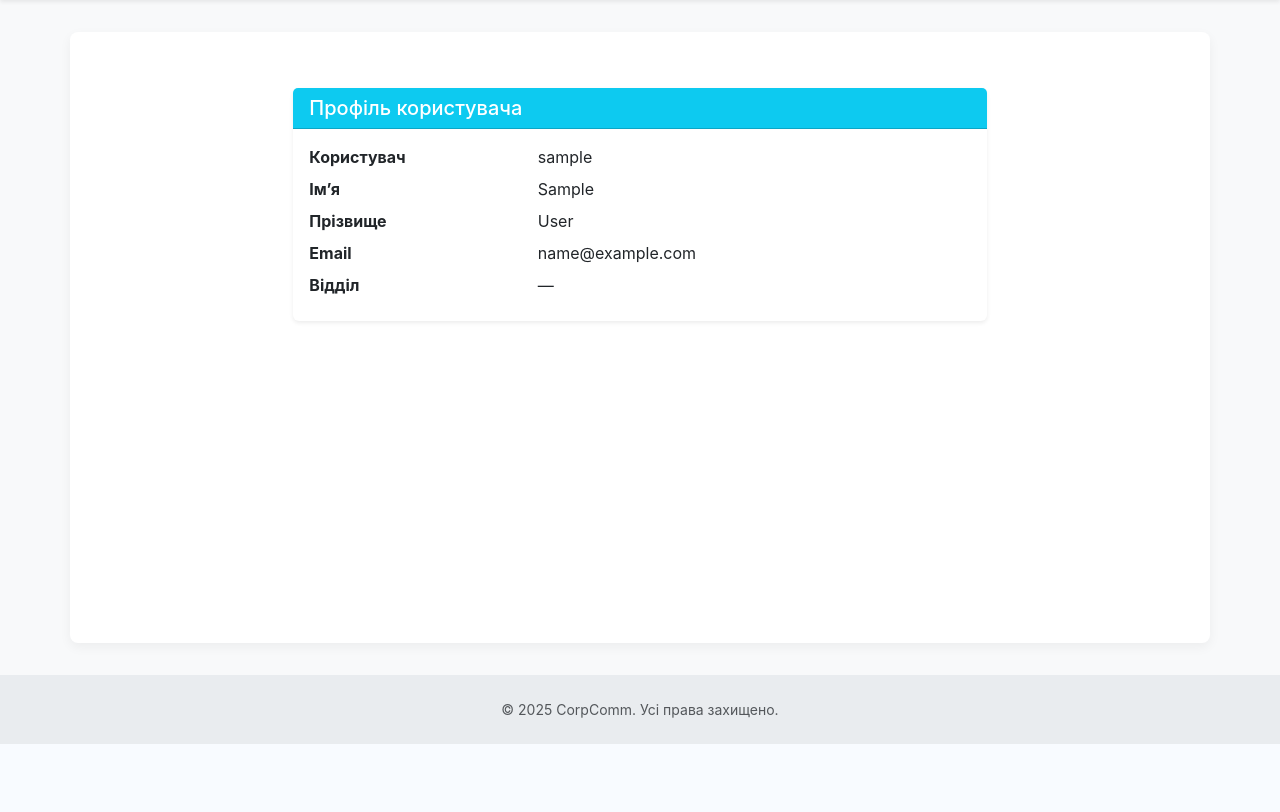
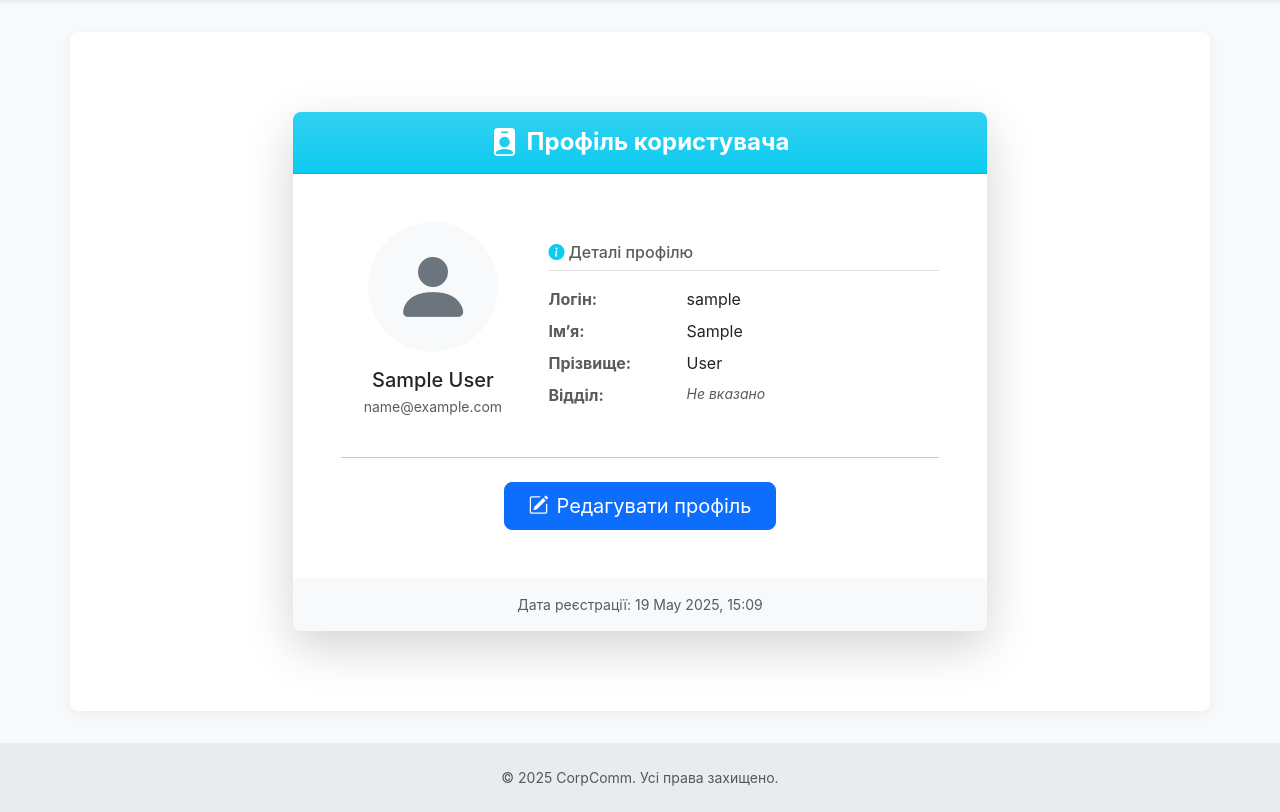
Before and after one commit to Shtomuch/broadcast, a Django app: page /users/profile/ in a window 1280 px wide. Shown: the part 56-868 px from the top of the page. Before the commit the page ends 800 px from the top, so only its background shows below. Run offline with Django 5.2, Linux system fonts and the light colour scheme; the visitor is signed in with stand-in values (Sample User, id 1); parts of the project's set-up code (start-up, migrations or seed data) failed here and were passed over; some libraries are stand-ins or nearby versions.

Commit message:
Add user profile editing functionality and improve profile display

```diff
--- a/users/templates/users/profile.html
+++ b/users/templates/users/profile.html
@@ -1,32 +1,69 @@
 {% extends 'users/base.html' %}
-{% block title %}Профіль{% endblock %}
+{% load static %} {# Для майбутнього аватара або інших статичних файлів #}
 
-{# ── Відкриваємо контент‑блок ──────────────────────────────── #}
+{% block title %}Мій профіль{% endblock %}
+
 {% block content %}
-<div class="container py-4">
+<div class="container py-5">
   <div class="row justify-content-center">
-    <div class="col-lg-8">
-      <div class="card shadow-sm border-0">
-        <div class="card-header bg-info text-white">
-          <h2 class="h5 mb-0">Профіль користувача</h2>
+    <div class="col-lg-9 col-xl-8">
+
+      {# Блок для відображення повідомлень (наприклад, після успішного оновлення) #}
+      {% if messages %}
+        {% for message in messages %}
+          <div class="alert alert-{% if message.tags %}{{ message.tags }}{% else %}info{% endif %} alert-dismissible fade show shadow-sm mb-4" role="alert">
+            {{ message }}
+            <button type="button" class="btn-close" data-bs-dismiss="alert" aria-label="Close"></button>
+          </div>
+        {% endfor %}
+      {% endif %}
+
+      <div class="card shadow-lg border-0 rounded-3 overflow-hidden">
+        <div class="card-header bg-gradient bg-info text-white text-center py-3">
+          <h2 class="h4 mb-0 fw-bold d-flex align-items-center justify-content-center">
+            <i class="bi bi-person-badge-fill me-2 fs-3"></i>Профіль користувача
+          </h2>
         </div>
-        <div class="card-body">
-          <dl class="row mb-0">
-            <dt class="col-sm-4">Користувач</dt>
-            <dd class="col-sm-8">{{ user.username }}</dd>
+        <div class="card-body p-4 p-md-5">
+          <div class="row align-items-center">
+            <div class="col-md-4 text-center mb-4 mb-md-0">
+              {# Місце для аватара користувача (майбутнє покращення) #}
+              <div class="bg-light d-flex align-items-center justify-content-center rounded-circle mx-auto" style="width: 130px; height: 130px;">
+                  <i class="bi bi-person-fill text-secondary" style="font-size: 5rem;"></i>
+              </div>
+              <h3 class="h5 mt-3 mb-1 fw-medium">{{ user.get_full_name|default:user.username }}</h3>
+              <p class="text-muted small">{{ user.email }}</p>
+            </div>
+            <div class="col-md-8">
+              <h4 class="h6 text-muted mb-3 border-bottom pb-2"><i class="bi bi-info-circle-fill me-1 text-info"></i>Деталі профілю</h4>
+              <dl class="row mb-0">
+                <dt class="col-sm-4 text-muted">Логін:</dt>
+                <dd class="col-sm-8">{{ user.username }}</dd>
 
-            <dt class="col-sm-4">Імʼя</dt>
-            <dd class="col-sm-8">{{ user.first_name|default:"—" }}</dd>
+                <dt class="col-sm-4 text-muted">Імʼя:</dt>
+                <dd class="col-sm-8">{{ user.first_name|default:'<span class="text-body-secondary fst-italic small">Не вказано</span>'|safe }}</dd>
 
-            <dt class="col-sm-4">Прізвище</dt>
-            <dd class="col-sm-8">{{ user.last_name|default:"—" }}</dd>
+                <dt class="col-sm-4 text-muted">Прізвище:</dt>
+                <dd class="col-sm-8">{{ user.last_name|default:'<span class="text-body-secondary fst-italic small">Не вказано</span>'|safe }}</dd>
 
-            <dt class="col-sm-4">Email</dt>
-            <dd class="col-sm-8">{{ user.email }}</dd>
+                <dt class="col-sm-4 text-muted">Відділ:</dt>
+                <dd class="col-sm-8">{{ user.department|default:'<span class="text-body-secondary fst-italic small">Не вказано</span>'|safe }}</dd>
+              </dl>
+            </div>
+          </div>
 
-            <dt class="col-sm-4">Відділ</dt>
-            <dd class="col-sm-8">{{ user.department|default:"—" }}</dd>
-          </dl>
+          <hr class="my-4">
+
+          <div class="text-center">
+            <a href="{% url 'users:profile_edit' %}" class="btn btn-primary btn-lg px-4">
+              <i class="bi bi-pencil-square me-2"></i>Редагувати профіль
+            </a>
+            {# Приклад кнопки для зміни пароля, якщо ви реалізуєте цю функціональність #}
+            {# <a href="{% url 'password_change' %}" class="btn btn-outline-secondary ms-2">Змінити пароль</a> #}
+          </div>
+        </div>
+        <div class="card-footer bg-light text-center py-3 border-top-0">
+            <small class="text-muted">Дата реєстрації: {{ user.date_joined|date:"d F Y, H:i" }}</small>
         </div>
       </div>
     </div>
--- a/users/urls.py
+++ b/users/urls.py
@@ -1,14 +1,18 @@
+from django import views
 from django.urls import path
 from .views import (
     UserSignUpView, UserLoginView,
     UserLogoutView, ProfileView,
 )
-
+from django.urls import path
+from . import views
 app_name = 'users'
 
 urlpatterns = [
     path('signup/', UserSignUpView.as_view(), name='signup'),
     path('login/', UserLoginView.as_view(), name='login'),
     path('logout/', UserLogoutView.as_view(), name='logout'),
-    path('profile/', ProfileView.as_view(), name='profile'),
+    path('profile/', views.ProfileView.as_view(), name='profile'),
+    path('profile/edit/', views.UserProfileEditView.as_view(), name='profile_edit'),  # Новий шлях
+
 ]
--- a/users/views.py
+++ b/users/views.py
@@ -1,19 +1,50 @@
+from django.contrib import messages  # Для сповіщень
+from django.contrib.auth.mixins import LoginRequiredMixin
+from django.contrib.auth.views import LoginView, LogoutView
 from django.urls import reverse_lazy
-from django.views.generic import CreateView, TemplateView
-from django.contrib.auth.views import LoginView, LogoutView
-from django.contrib.auth.mixins import LoginRequiredMixin
-from .forms import SignUpForm
+from django.views.generic import CreateView, TemplateView, UpdateView  # Додано UpdateView
+
+from .forms import SignUpForm, UserProfileEditForm  # Додано UserProfileEditForm
+from .models import User  # Переконайтесь, що модель User імпортовано
+
 
 class UserSignUpView(CreateView):
     form_class = SignUpForm
     template_name = 'users/signup.html'
     success_url = reverse_lazy('users:login')
 
+
 class UserLoginView(LoginView):
     template_name = 'users/login.html'
+
 
 class UserLogoutView(LogoutView):
     next_page = reverse_lazy('users:login')
 
+
 class ProfileView(LoginRequiredMixin, TemplateView):
     template_name = 'users/profile.html'
+
+
+class ProfileView(LoginRequiredMixin, TemplateView):
+    template_name = 'users/profile.html'
+    # Додатковий контекст не потрібен, оскільки user доступний у шаблоні через request
+
+
+class UserProfileEditView(LoginRequiredMixin, UpdateView):
+    model = User
+    form_class = UserProfileEditForm
+    template_name = 'users/profile_edit.html'  # Новий шаблон для редагування
+    success_url = reverse_lazy('users:profile')  # Куди перенаправити після успішного оновлення
+
+    def get_object(self, queryset=None):
+        # Користувач може редагувати лише власний профіль
+        return self.request.user
+
+    def form_valid(self, form):
+        messages.success(self.request, 'Ваш профіль було успішно оновлено!')
+        return super().form_valid(form)
+
+    def form_invalid(self, form):
+        messages.error(self.request, 'Будь ласка, виправте помилки у формі.')
+        return super().form_invalid(form)
```
Also changed, not shown: broadcast/settings.py (+8 -5 lines), chat/templates/chat/rooms_list.html (+75 -23 lines), users/forms.py (+51 -0 lines), users/templates/users/profile_edit.html (added, +60 -0 lines).
